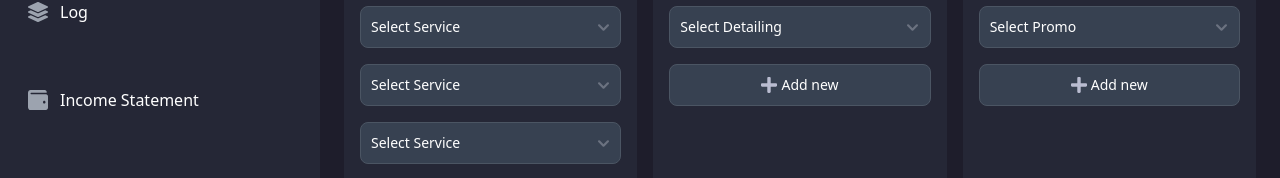
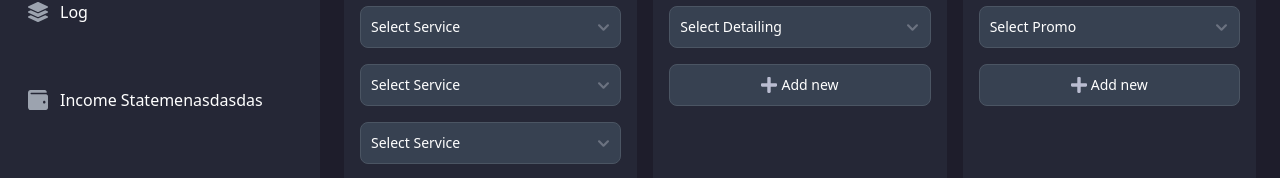
Before and after one commit to Yughie/Income-Statement-and-Log-Mangement-System, a React (Vite) app in the folder client/: page /create-new-service in a window 1280 px wide. Shown: the part 332-510 px from the top of the page. Built offline with nearby package versions, Linux system fonts and the light colour scheme.

Commit message:
test push

```diff
--- a/client/package.json
+++ b/client/package.json
@@ -30,6 +30,6 @@
     "eslint-plugin-react-refresh": "^0.4.4",
     "postcss": "^8.4.32",
     "tailwindcss": "^3.3.5",
-    "vite": "^5.0.7"
+    "vite": "^5.0.8"
   }
 }
--- a/client/src/components/CreateNewService.jsx
+++ b/client/src/components/CreateNewService.jsx
@@ -141,7 +141,7 @@ function CreateNewService() {
                   </svg>
 
                   <span className="flex-1 ms-3 whitespace-nowrap">
-                    Income Statement
+                    Income Statemenasdasdas
                   </span>
                 </a>
               </li>
```
Also changed, not shown: 1 other file (tests, documents, lock files or other folders).
